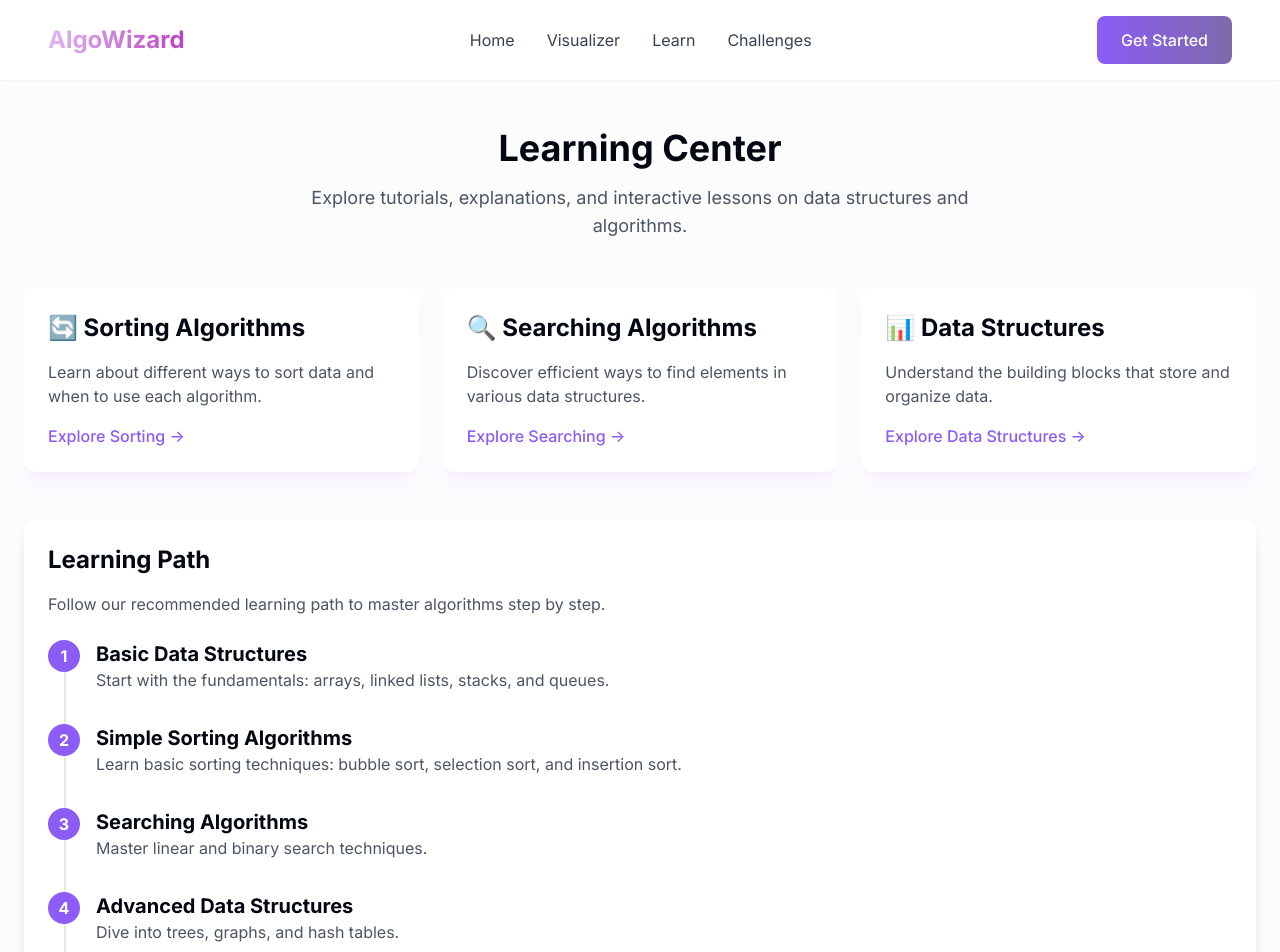
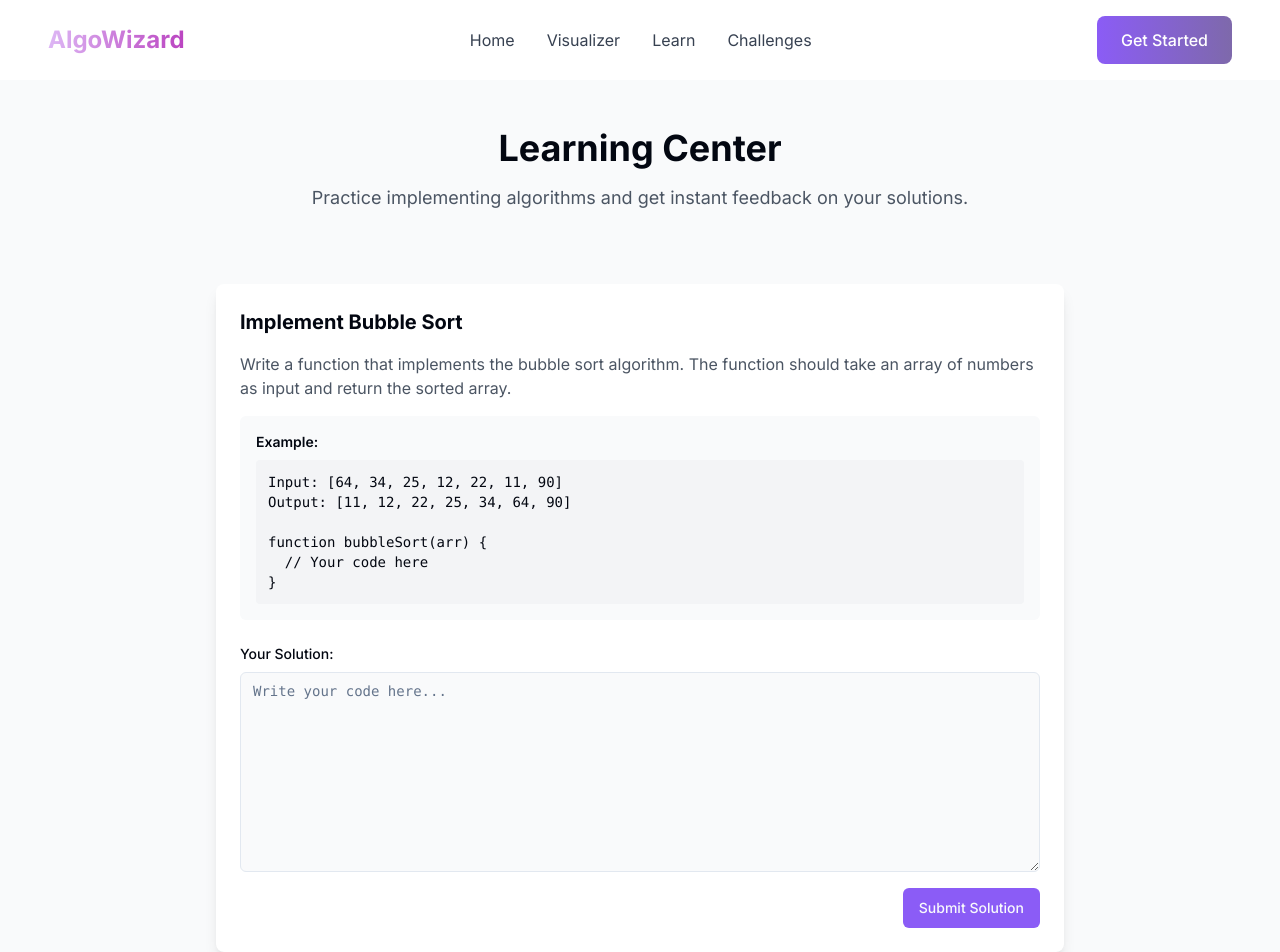
Before and after one commit to aashish1601/algo-wizard-academy, a React (Vite) app: page /learn in a window 1280 px wide. Shown: the top 952 px of the page. Built offline with nearby package versions, Linux system fonts and the light colour scheme.

Commit message:
feat: Implement code checker UI
Adds the necessary UI components and structure for a code checker feature, allowing users to input code and potentially receive feedback on its correctness.

```diff
--- /dev/null
+++ b/src/components/CodeSubmission.tsx
@@ -0,0 +1,75 @@
+
+import React, { useState } from 'react';
+import { Textarea } from "@/components/ui/textarea";
+import { Button } from "@/components/ui/button";
+import { useToast } from "@/hooks/use-toast";
+
+interface CodeSubmissionProps {
+  problem: {
+    title: string;
+    description: string;
+    example: string;
+  };
+}
+
+const CodeSubmission: React.FC<CodeSubmissionProps> = ({ problem }) => {
+  const [code, setCode] = useState('');
+  const { toast } = useToast();
+
+  const handleSubmit = () => {
+    if (!code.trim()) {
+      toast({
+        title: "Empty Submission",
+        description: "Please write some code before submitting",
+        variant: "destructive",
+      });
+      return;
+    }
+
+    // This is a placeholder validation - will be replaced with actual backend validation
+    toast({
+      title: "Code Submitted",
+      description: "Your solution has been received for review",
+    });
+  };
+
+  return (
+    <div className="w-full max-w-4xl mx-auto p-6 space-y-6">
+      <div className="bg-white rounded-lg shadow-lg p-6">
+        <h3 className="text-xl font-bold mb-4">{problem.title}</h3>
+        <p className="text-gray-600 mb-4">{problem.description}</p>
+
+        <div className="bg-gray-50 p-4 rounded-md mb-6">
+          <h4 className="text-sm font-semibold mb-2">Example:</h4>
+          <pre className="bg-gray-100 p-3 rounded text-sm">{problem.example}</pre>
+        </div>
+
+        <div className="space-y-4">
+          <div>
+            <label htmlFor="code" className="block text-sm font-medium mb-2">
+              Your Solution:
+            </label>
+            <Textarea
+              id="code"
+              value={code}
+              onChange={(e) => setCode(e.target.value)}
+              className="font-mono min-h-[200px] bg-gray-50"
+              placeholder="Write your code here..."
+            />
+          </div>
+
+          <div className="flex justify-end">
+            <Button
+              onClick={handleSubmit}
+              className="bg-wizard-accent hover:bg-wizard-accent/90"
+            >
+              Submit Solution
+            </Button>
+          </div>
+        </div>
+      </div>
+    </div>
+  );
+};
+
+export default CodeSubmission;
--- a/src/pages/LearnPage.tsx
+++ b/src/pages/LearnPage.tsx
@@ -1,21 +1,34 @@
-
 import React from 'react';
 import Navbar from '../components/Navbar';
 import Footer from '../components/Footer';
+import CodeSubmission from '../components/CodeSubmission';
 
 const LearnPage: React.FC = () => {
+  const currentProblem = {
+    title: "Implement Bubble Sort",
+    description: "Write a function that implements the bubble sort algorithm. The function should take an array of numbers as input and return the sorted array.",
+    example: `Input: [64, 34, 25, 12, 22, 11, 90]
+Output: [11, 12, 22, 25, 34, 64, 90]
+
+function bubbleSort(arr) {
+  // Your code here
+}`
+  };
+
   return (
     <div className="min-h-screen flex flex-col">
       <Navbar />
 
-      <main className="flex-1">
+      <main className="flex-1 bg-gray-50">
         <div className="container mx-auto px-4 md:px-6 py-12">
           <div className="text-center mb-12">
             <h1 className="text-4xl font-bold mb-4">Learning Center</h1>
             <p className="text-lg text-gray-600 max-w-2xl mx-auto">
-              Explore tutorials, explanations, and interactive lessons on data structures and algorithms.
+              Practice implementing algorithms and get instant feedback on your solutions.
             </p>
           </div>
+
+          <CodeSubmission problem={currentProblem} />
 
           <div className="grid grid-cols-1 md:grid-cols-3 gap-6">
             <div className="wizard-card p-6">
```
